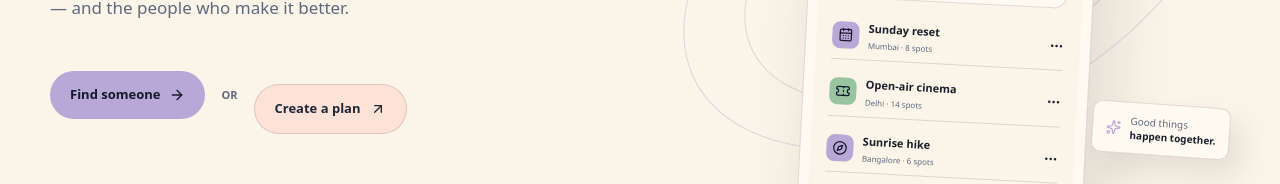
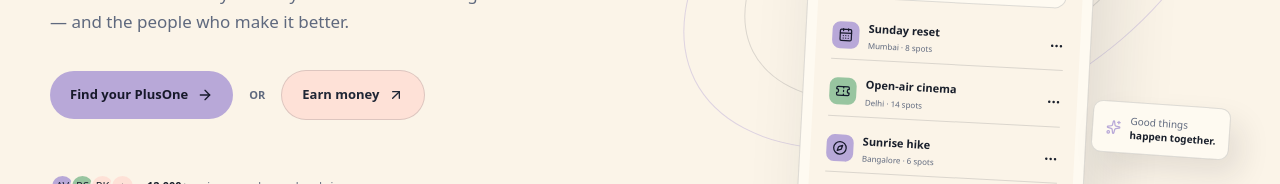
Before and after one commit to Aryan-Protein-Vala/PlusOne, a Next.js app in the folder plusone-app/: page / in a window 1280 px wide. Shown: the part 542-726 px from the top of the page. Built offline with nearby package versions, Linux system fonts and the light colour scheme; no server answers.

Commit message:
fix(landing): align hero buttons and update CTAs to Find your PlusOne and Earn money

```diff
--- a/plusone-app/src/components/landing/PlusOneLanding.tsx
+++ b/plusone-app/src/components/landing/PlusOneLanding.tsx
@@ -170,9 +170,9 @@
           {!isLoggedIn && (
             <Reveal delay={0.24}>
               <div className="hero-actions" style={{ display: 'flex', alignItems: 'center', gap: 16 }}>
-                <Link className="button button-primary" href="/auth/login?redirect=/app/explore" style={{ textDecoration: 'none' }}>Find someone <ArrowRight size={16} /></Link>
+                <Link className="button button-primary" href="/auth/login?redirect=/app/explore" style={{ textDecoration: 'none' }}>Find your PlusOne <ArrowRight size={16} /></Link>
                 <span style={{ fontSize: 11, color: 'var(--muted-foreground)', fontWeight: 600, fontFamily: 'var(--font-geist-mono), monospace' }}>OR</span>
-                <Link className="button button-secondary" href="/auth/login?redirect=/app/explore" style={{ textDecoration: 'none' }}>Create a plan <ArrowUpRight size={16} /></Link>
+                <Link className="button button-secondary" href="/auth/login?redirect=/app/earn" style={{ textDecoration: 'none', margin: 0 }}>Earn money <ArrowUpRight size={16} /></Link>
               </div>
             </Reveal>
           )}
```
